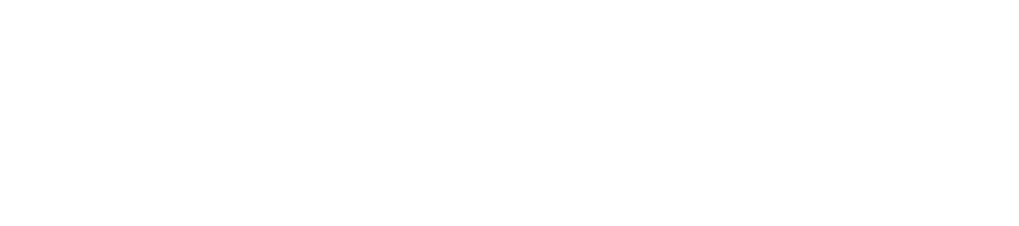
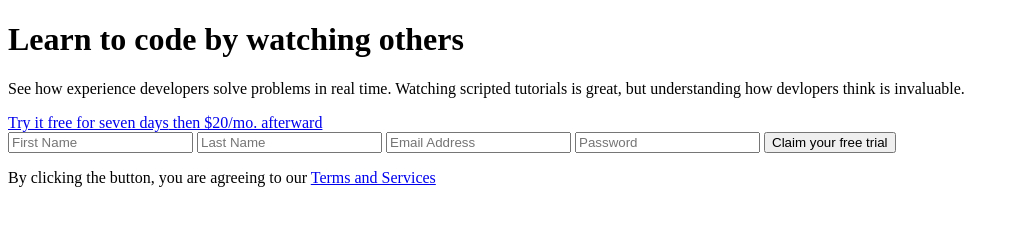
Before and after one commit to J-Guidry/intro-component-signup-form, a plain HTML site: page index.html in a window 1280 px wide. Shown: the whole page, without its empty margins (0-1019 px from the left). Drawn offline with Linux system fonts and the light colour scheme.

Commit message:
more html added for header content. signup form with accessbility and anchor tag

```diff
--- a/index.html
+++ b/index.html
@@ -9,6 +9,29 @@
     <link rel="stylesheet" href="style.css">
 </head>
 <body>
+    <header>
+        <h1 class="headline">Learn to code by watching others</h1>
+        <p>See how experience developers solve problems in real time.
+            Watching scripted tutorials is great, but understanding how devlopers
+            think is invaluable.
+        </p>
+    </header>
+    <main>
 
+        <a href="#"><span>Try it free for seven days</span> then $20/mo. afterward</a>
+
+        <div class="signup-div">
+            <form class="signup-form">
+                <input type="text" name="firstname" placeholder="First Name" aria-label="First Name">
+                <input type="text" name="lastname" placeholder="Last Name" aria-label="Last Name">
+                <input type="email" name="email" placeholder="Email Address" aria-label="Email Address">
+                <input type="password" name="password" placeholder="Password" aria-label="Password">
+                <button type="submit">Claim your free trial</button>
+            </form>
+            <p>By clicking the button, you are agreeing to
+                our <span><a href="#">Terms and Services</a></span>
+            </p>
+        </div>
+    </main>
 </body>
 </html>
```
Also changed, not shown: 1 other file.
